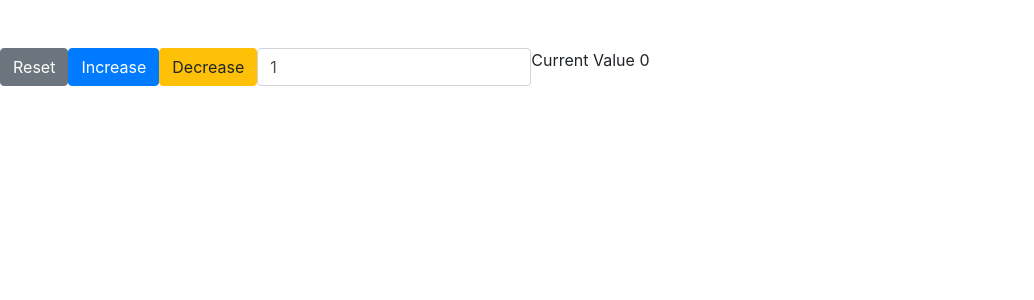
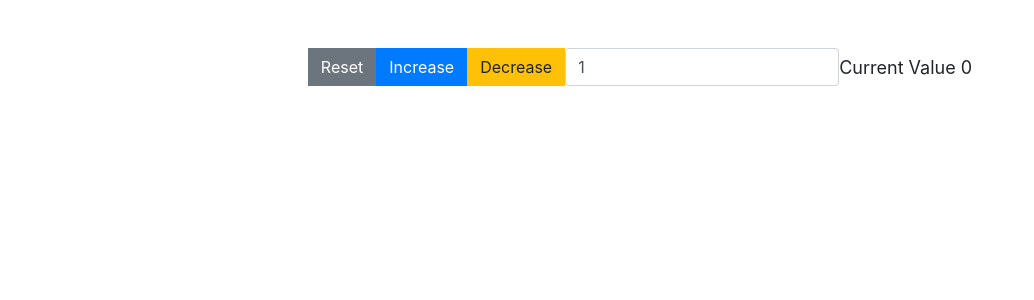
Before and after one commit to jesuspereyrad/reactjs-test, a React (Create React App) app: page / in a window 1280 px wide. Shown: the top 300 px of the page, without its empty margins (0-1034 px from the left). Built offline with nearby package versions, Linux system fonts and the light colour scheme.

Commit message:
adding style for the container

```diff
--- a/src/containers/home/style.css
+++ b/src/containers/home/style.css
@@ -0,0 +1,23 @@
+.box {
+    display: flex;
+    flex-direction: row;
+    flex-wrap: wrap;
+    align-items: center;
+  }
+
+  .square {
+    border-radius: 0 !important;
+  }
+
+  .text {
+    font-size: 18px;
+    margin: 0;
+    display: flex;
+    align-self: center;
+  }
+
+  .container-buttons {
+    display: flex;
+    flex-direction: row;
+    justify-content: center;
+  }
```
